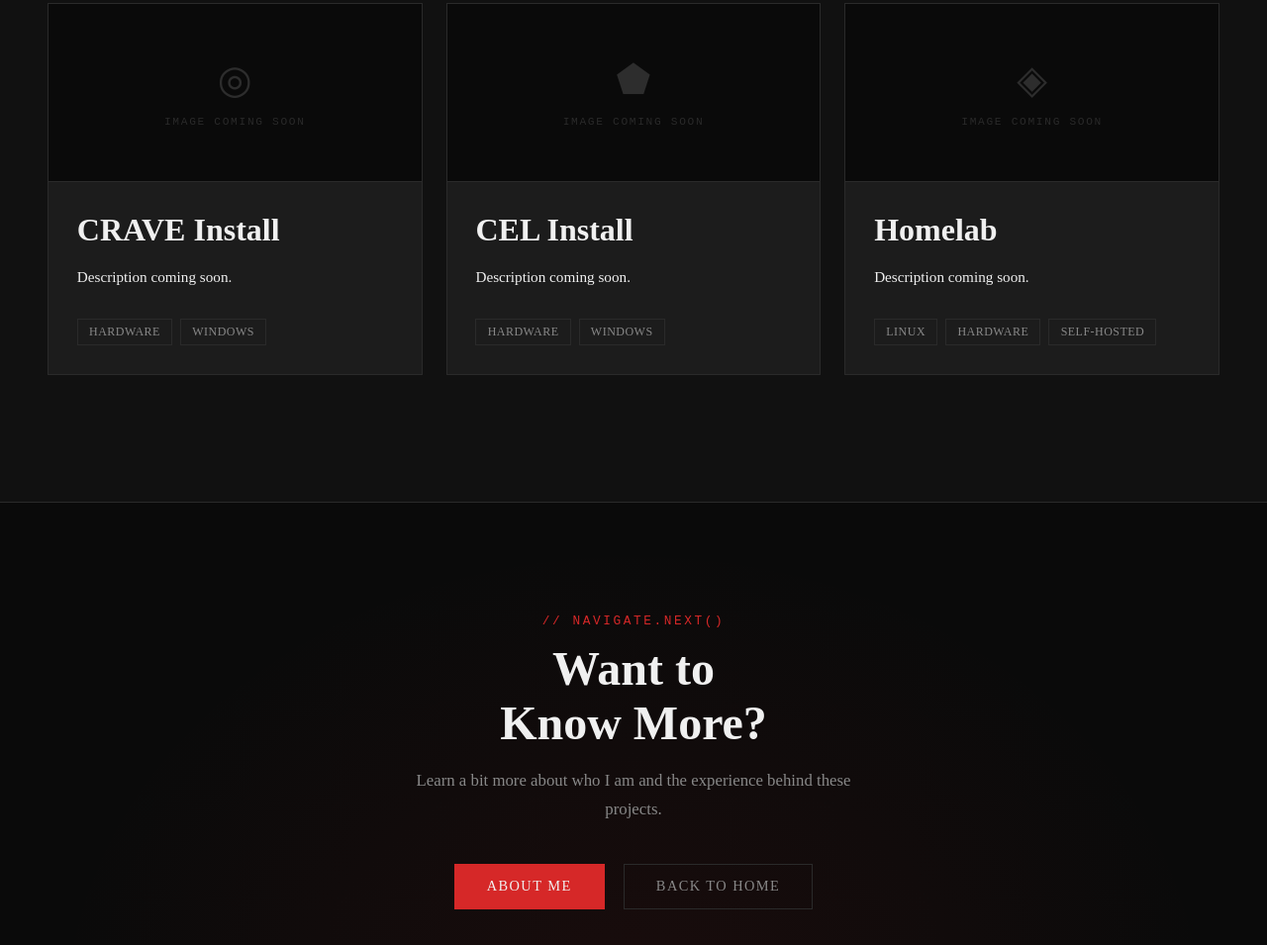
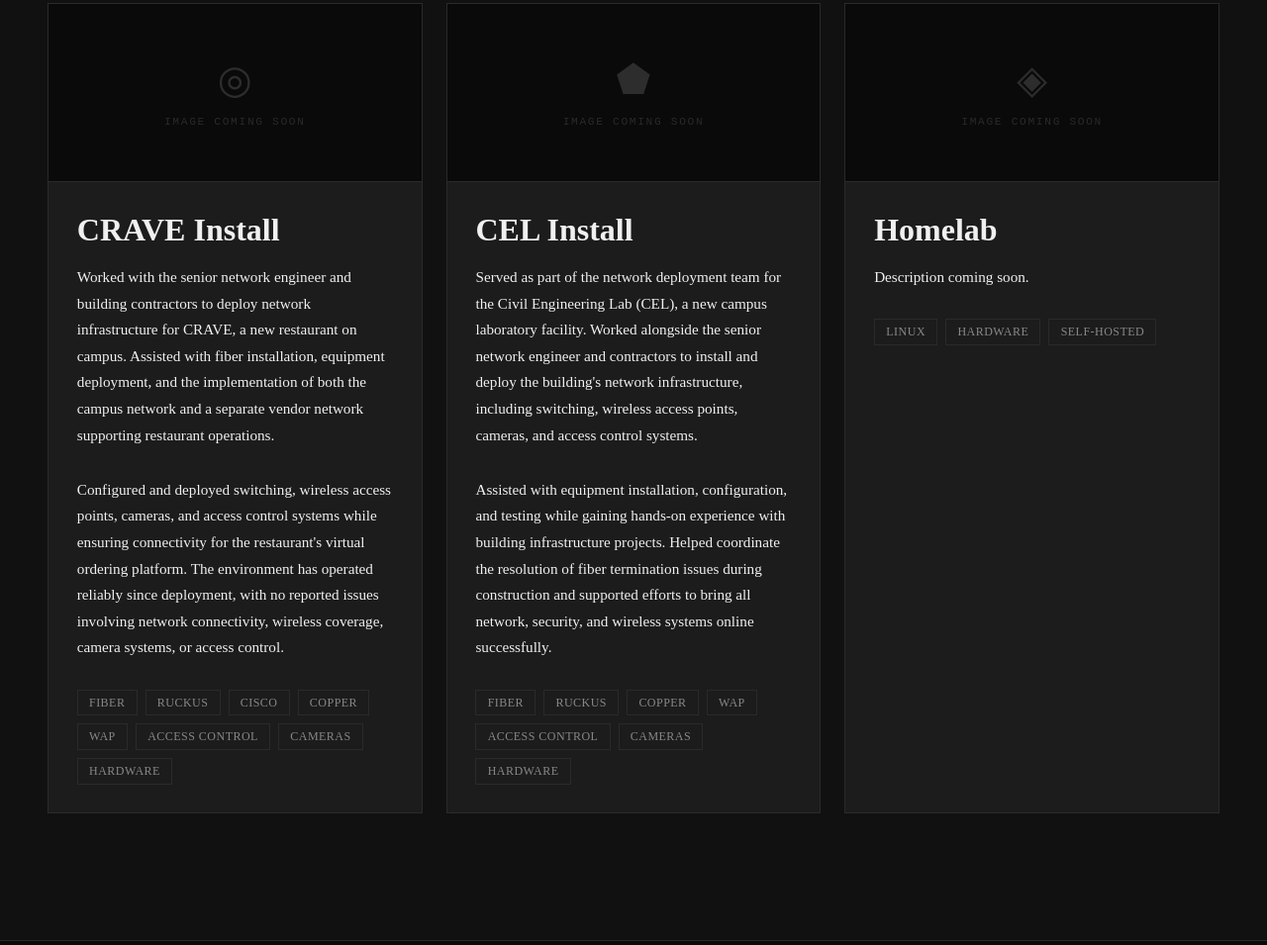
Before and after one commit to samsamsam1156/ProfessionalSite, a plain HTML site: page projects.html in a window 1280 px wide. Shown: the part 2253-3208 px from the top of the page at 99% size. Drawn offline with Linux system fonts and the light colour scheme.

Commit message:
Revise project details in projects.html
Updated project descriptions for Crave and CEL

```diff
--- a/projects.html
+++ b/projects.html
@@ -479,7 +479,7 @@
         <div class="project-card-body">
           <h3 class="project-title">CBET Install</h3>
           <p class="project-desc">Worked alongside the project manager, senior network engineer, building contractors, and campus stakeholders during the network deployment for the CBET building. Assisted with planning and validating the fiber backbone design, including homerun fiber to the data center and inter-IDF connectivity throughout the building.</p>
-          <p class="project-desc">Verified and documented over 1000 copper drops along with wireless access point, camera, and access control placements. Coordinated with Ruckus Networks engineers to validate wireless heat maps and coverage requirements, and configured switch stacks with accurate port assignments and network configurations prior to deployment.</p>
+          <p class="project-desc">Verified and documented over 800 copper drops along with wireless access point, camera, and access control placements. Coordinated with Ruckus Networks engineers to validate wireless heat maps and coverage requirements, and configured switch stacks with accurate port assignments and network configurations prior to deployment.</p>
           <div class="project-tags">
             <span class="project-tag">Hardware</span>
             <span class="project-tag">Installation</span>
@@ -503,10 +503,17 @@
         </div>
         <div class="project-card-body">
           <h3 class="project-title">CRAVE Install</h3>
-          <p class="project-desc">Description coming soon.</p>
+          <p class="project-desc">Worked with the senior network engineer and building contractors to deploy network infrastructure for CRAVE, a new restaurant on campus. Assisted with fiber installation, equipment deployment, and the implementation of both the campus network and a separate vendor network supporting restaurant operations.</p>
+          <p class="project-desc">Configured and deployed switching, wireless access points, cameras, and access control systems while ensuring connectivity for the restaurant's virtual ordering platform. The environment has operated reliably since deployment, with no reported issues involving network connectivity, wireless coverage, camera systems, or access control.</p>
           <div class="project-tags">
+            <span class="project-tag">Fiber</span>
+            <span class="project-tag">Ruckus</span>
+            <span class="project-tag">Cisco</span>
+            <span class="project-tag">Copper</span>
+            <span class="project-tag">WAP</span>
+            <span class="project-tag">Access Control</span>
+            <span class="project-tag">Cameras</span>
             <span class="project-tag">Hardware</span>
-            <span class="project-tag">Windows</span>
           </div>
         </div>
       </div>
@@ -520,10 +527,16 @@
         </div>
         <div class="project-card-body">
           <h3 class="project-title">CEL Install</h3>
-          <p class="project-desc">Description coming soon.</p>
+          <p class="project-desc">Served as part of the network deployment team for the Civil Engineering Lab (CEL), a new campus laboratory facility. Worked alongside the senior network engineer and contractors to install and deploy the building's network infrastructure, including switching, wireless access points, cameras, and access control systems.</p>
+          <p class="project-desc">Assisted with equipment installation, configuration, and testing while gaining hands-on experience with building infrastructure projects. Helped coordinate the resolution of fiber termination issues during construction and supported efforts to bring all network, security, and wireless systems online successfully.</p>
           <div class="project-tags">
+            <span class="project-tag">Fiber</span>
+            <span class="project-tag">Ruckus</span>
+            <span class="project-tag">Copper</span>
+            <span class="project-tag">WAP</span>
+            <span class="project-tag">Access Control</span>
+            <span class="project-tag">Cameras</span>
             <span class="project-tag">Hardware</span>
-            <span class="project-tag">Windows</span>
           </div>
         </div>
       </div>
```
